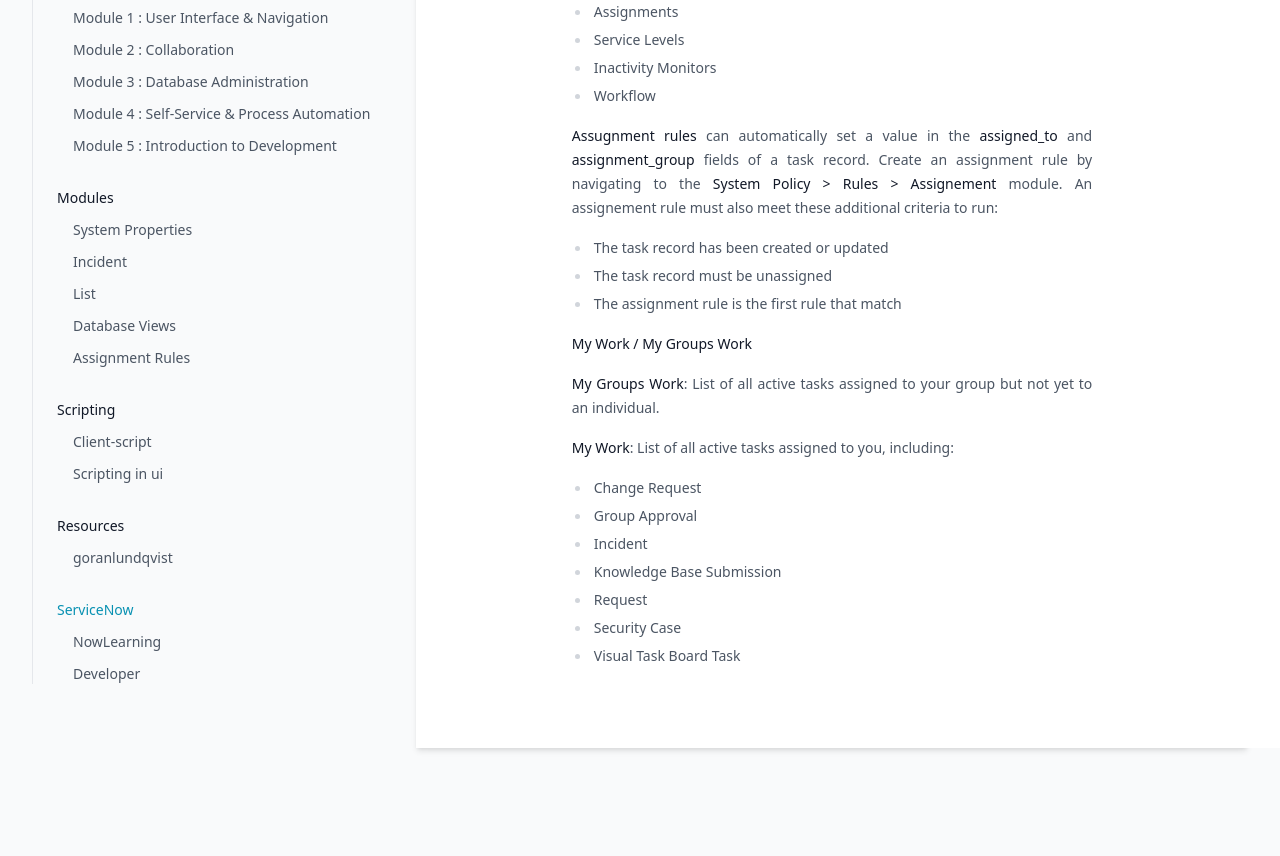
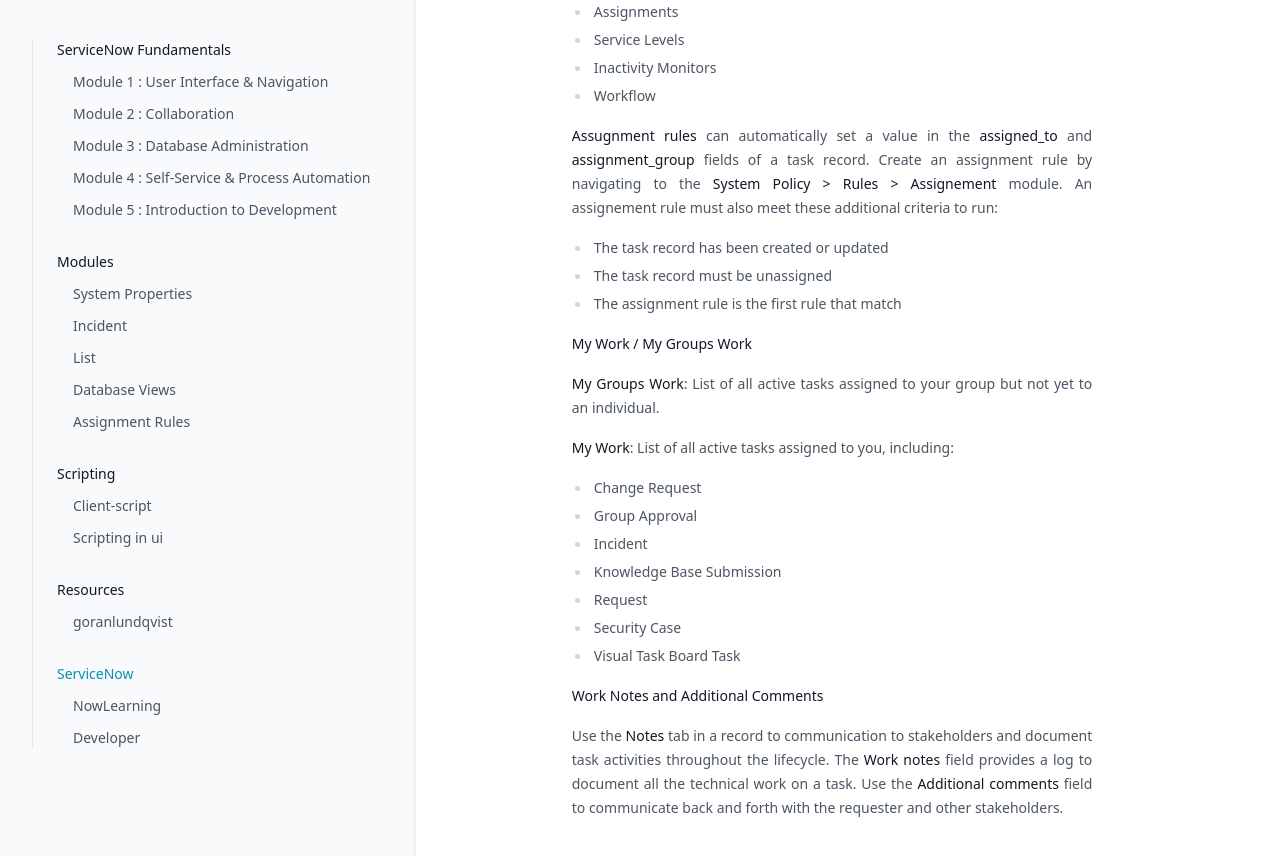
Before and after one commit to greglejeune/ebook, a Jekyll site: the page built from _servicenow/2021-11-01-snf-module2.md, in a window 1280 px wide and 900 px high, scrolled down 647 px. Shown: the top 856 px of the window. Built offline with Jekyll 4.4.1, drawn with Linux system fonts in a browser that asks for light colours.

Commit message:
Update 2021-11-01-snf-module2.md

```diff
--- a/_servicenow/2021-11-01-snf-module2.md
+++ b/_servicenow/2021-11-01-snf-module2.md
@@ -59,3 +59,9 @@ category: snf
   <li>Security Case</li>
   <li>Visual Task Board Task</li>
 </ul>
+
+<p style="text-align: justify;"><strong>Work Notes and Additional Comments</strong></p>
+
+<p style="text-align: justify;">
+    Use the <strong>Notes</strong> tab in a record to communication to stakeholders and document task activities throughout the lifecycle. The <strong>Work notes</strong> field provides a log to document all the technical work on a task. Use the <strong>Additional comments</strong> field to communicate back and forth with the requester and other stakeholders.
+</p>
```
